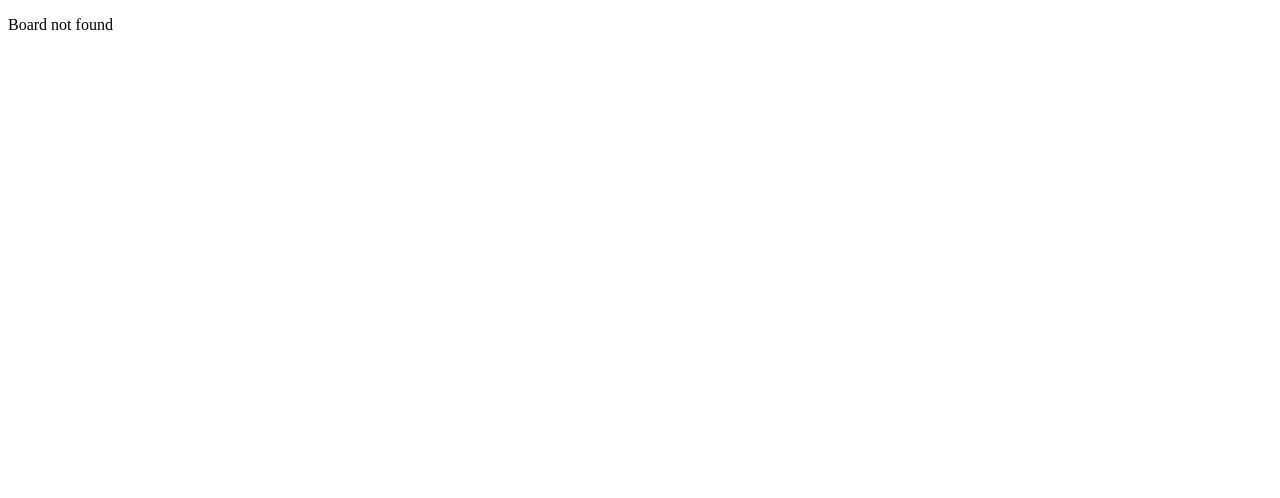
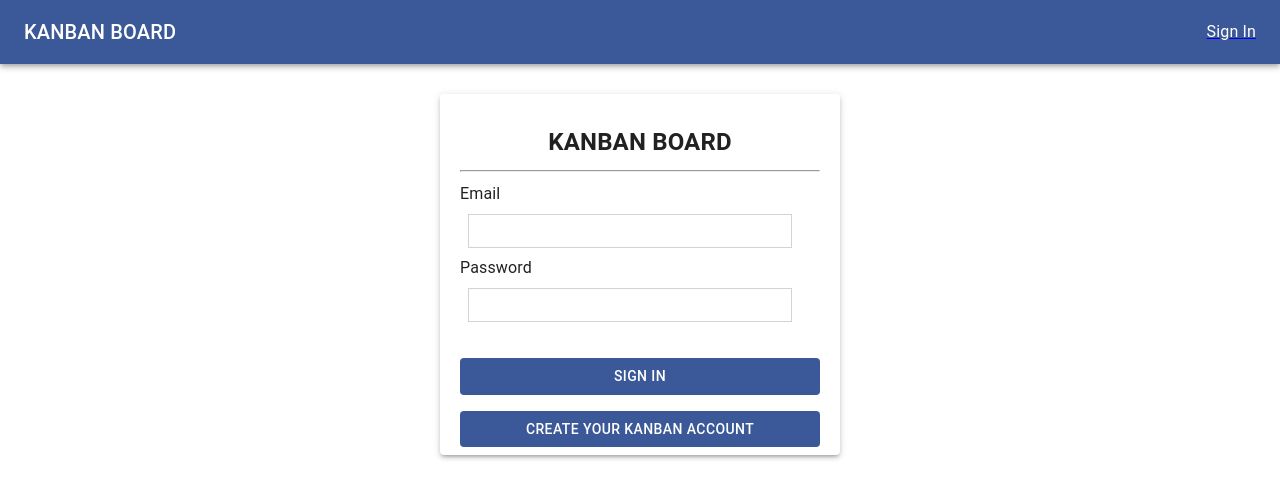
Before and after one commit to ryuk156/KanBan_board_2.0, a React (Create React App) app in the folder kanban_board/: page /Login in a window 1280 px wide. Before the commit this address had no page. Shown: the top 498 px of the page. Built offline with nearby package versions, Linux system fonts and the light colour scheme.

Commit message:
fixed route and created login component

```diff
--- /dev/null
+++ b/kanban_board/src/auth/Login.js
@@ -0,0 +1,83 @@
+import React from "react";
+import { Paper, Typography, Button, InputBase } from "@material-ui/core";
+
+function Login() {
+  return (
+    <div
+      style={{
+        display: "flex",
+        flexDirection: "column",
+        alignItems: "center",
+        padding: "30px",
+      }}
+    >
+      <div style={{ width: "400px" }}>
+        <Paper elevation={3}>
+          <div style={{ padding: "20px" }}>
+            <Typography
+              style={{
+                display: "flex",
+                flexDirection: "column",
+                alignItems: "center",
+                padding: "10px",
+              }}
+            >
+              <h2>KANBAN BOARD</h2>
+            </Typography>
+            <hr></hr>
+
+            <Typography style={{ paddingTop: "10px" }}>Email</Typography>
+            <InputBase
+              style={{
+                border: "0.5px solid lightgrey ",
+                width: "90%",
+                margin: "8px",
+              }}
+            />
+
+            <Typography>Password</Typography>
+            <InputBase
+              style={{
+                border: "0.5px solid lightgrey",
+                width: "90%",
+                margin: "8px",
+              }}
+            />
+          </div>
+          <div
+            style={{
+              display: "flex",
+              flexDirection: "column",
+              alignItems: "center",
+            }}
+          >
+            <Button
+              style={{
+                color: "white",
+                backgroundColor: "#3b5998",
+                width: "90%",
+                margin: "8px",
+              }}
+              elevation={3}
+            >
+              Sign In
+            </Button>
+            <Button
+              elevation={3}
+              style={{
+                color: "white",
+                backgroundColor: "#3b5998",
+                width: "90%",
+                margin: "8px",
+              }}
+            >
+              Create Your Kanban Account
+            </Button>
+          </div>
+        </Paper>
+      </div>
+    </div>
+  );
+}
+
+export default Login;
--- a/kanban_board/src/components/Board.js
+++ b/kanban_board/src/components/Board.js
@@ -48,9 +48,7 @@ class Board extends PureComponent {
     const listOrder = board.lists;
     return (
       <DragDropContext onDragEnd={this.onDragEnd}>
-        <div className="App">
-          <h1>KANBAN BOARD</h1>
-          <hr></hr>
+        <div className="App" style={{ padding: "20px" }}>
           <Droppable droppableId="all-list" direction="horizontal" type="list">
             {(provided) => (
               <ListContainer
--- /dev/null
+++ b/kanban_board/src/components/HomeBanner.js
@@ -0,0 +1,12 @@
+import React from "react";
+import { Link } from "react-router-dom";
+
+function HomeBanner() {
+  return (
+    <div>
+      <Link to={`/createboard`}>create</Link>
+    </div>
+  );
+}
+
+export default HomeBanner;
--- a/kanban_board/src/components/HomeBoard.js
+++ b/kanban_board/src/components/HomeBoard.js
@@ -65,14 +65,16 @@ const Home = ({ boards, boardOrder, dispatch }) => {
       const board = boards[boardID];
 
       return (
+        <div>
           <div style={{ textAlign: "center" }}>
             <Link
               key={boardID}
-            to={`/${board.id}`}
+              to={`/board/${board.id}`}
               style={{ textDecoration: "none", padding: "10px" }}
             >
               <BoardThumbnail {...board} bid={boardID} />
             </Link>
+          </div>
         </div>
       );
     });
--- /dev/null
+++ b/kanban_board/src/components/Navbar.js
@@ -0,0 +1,48 @@
+import React from "react";
+import {
+  AppBar,
+  IconButton,
+  Typography,
+  Button,
+  Toolbar,
+} from "@material-ui/core";
+import MenuIcon from "@material-ui/icons/Menu";
+import { makeStyles } from "@material-ui/core/styles";
+import { Link, NavLink } from "react-router-dom";
+
+const useStyles = makeStyles((theme) => ({
+  root: {
+    flexGrow: 1,
+  },
+  menuButton: {
+    marginRight: theme.spacing(2),
+  },
+  title: {
+    flexGrow: 1,
+  },
+}));
+
+function Navbar() {
+  const classes = useStyles();
+
+  return (
+    <div className={classes.root}>
+      <AppBar position="static" style={{ backgroundColor: "#3b5998" }}>
+        <Toolbar>
+          <Typography
+            variant="h6"
+            className={classes.title}
+            style={{ color: "white" }}
+          >
+            KANBAN BOARD
+          </Typography>
+          <NavLink to={`/Login`}>
+            <Typography style={{ color: "white" }}>Sign In</Typography>
+          </NavLink>
+        </Toolbar>
+      </AppBar>
+    </div>
+  );
+}
+
+export default Navbar;
--- a/kanban_board/src/index.css
+++ b/kanban_board/src/index.css
@@ -1,3 +1,4 @@
 * {
   box-sizing: border-box;
+  margin: 0px;
 }
--- a/kanban_board/src/routes/index.js
+++ b/kanban_board/src/routes/index.js
@@ -2,15 +2,20 @@ import React from "react";
 import { BrowserRouter as Router, Route } from "react-router-dom";
 import Board from "../components/Board";
 import Home from "../components/HomeBoard";
-
+import Navbar from "../components/Navbar";
+import HomeBanner from "../components/HomeBanner";
+import Login from "../auth/Login";
 const AppRouter = () => {
   return (
-    <Router>
-      <div>
-        <Route path="/" exact component={Home} />
-        <Route path="/:boardID" component={Board} />
-      </div>
-    </Router>
+    <div style={{ margin: "0px" }}>
+      <Router>
+        <Navbar />
+        <Route path="/" exact component={HomeBanner} />
+        <Route path="/Login" component={Login} />
+        <Route path="/createboard" component={Home} />
+        <Route path="/board/:boardID" component={Board} />
+      </Router>
+    </div>
   );
 };
 
```
Also changed, not shown: kanban_board/src/auth/signup.js (added), kanban_board/src/images/front.jpg (added). Lines whose indentation alone changed are shown as unchanged.
